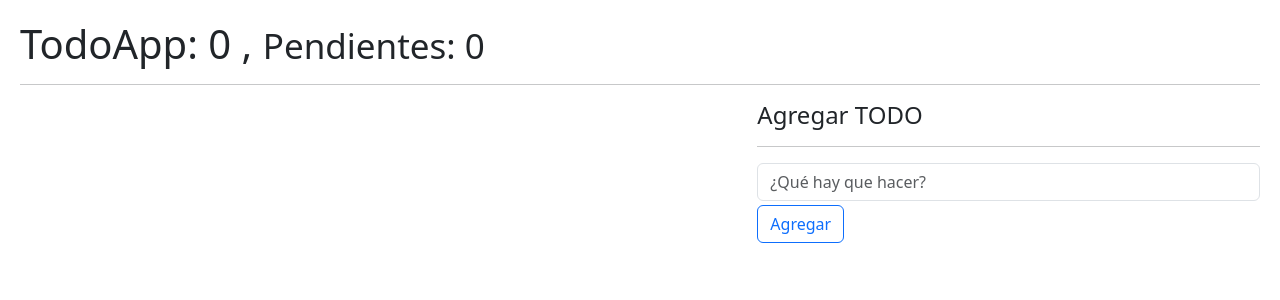
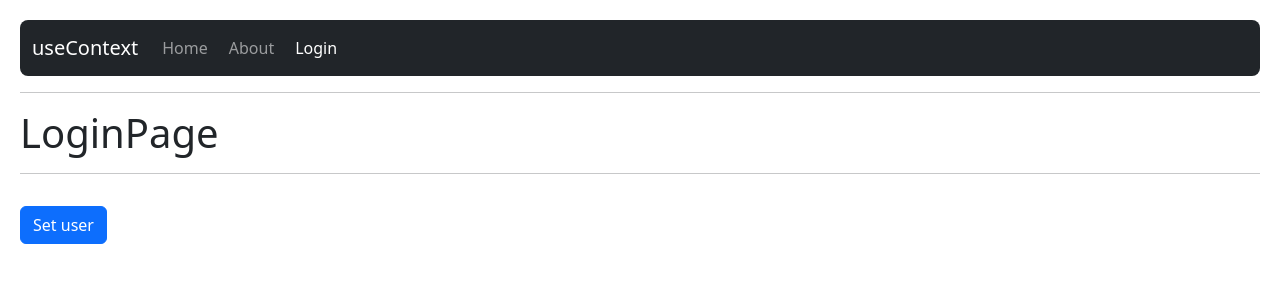
Before and after one commit to Maullin1996/React-hooks, a React (Vite) app: page /login in a window 1280 px wide. Shown: the top 300 px of the page. Built offline with nearby package versions, Linux system fonts and the light colour scheme.

Commit message:
actualizado

```diff
--- a/package.json
+++ b/package.json
@@ -11,7 +11,8 @@
   },
   "dependencies": {
     "react": "^18.2.0",
-    "react-dom": "^18.2.0"
+    "react-dom": "^18.2.0",
+    "react-router-dom": "^6.16.0"
   },
   "devDependencies": {
     "@types/react": "^18.2.15",
--- /dev/null
+++ b/src/09-useContext/AboutPage.jsx
@@ -0,0 +1,10 @@
+export const AboutPage = () => {
+    return (
+    <>
+
+        <h1>AboutPage</h1>
+        <hr/>
+
+    </>
+    )
+}
--- /dev/null
+++ b/src/09-useContext/HomePage.jsx
@@ -0,0 +1,20 @@
+import { useContext } from "react"
+import { UserContext } from "./context/UserContext";
+
+export const HomePage = () => {
+
+    const { user }  = useContext(UserContext);
+
+    return (
+    <>
+
+        <h1>HomePage <small>{ user?.name }</small> </h1>
+        <hr/>
+
+        <pre>
+            { JSON.stringify( user, null, 3 ) }
+        </pre>
+
+    </>
+    )
+}
--- /dev/null
+++ b/src/09-useContext/LoginPage.jsx
@@ -0,0 +1,27 @@
+import { useContext } from "react"
+import { UserContext } from "./context/UserContext";
+
+export const LoginPage = () => {
+
+    const { user, setuser } = useContext( UserContext );
+
+    return (
+    <>
+
+        <h1>LoginPage</h1>
+        <hr/>
+
+        <pre>
+            { JSON.stringify(user, null, 3) }
+        </pre>
+
+        <button
+            className="btn btn-primary"
+            onClick={ () => setuser({id: 123, name: 'Mauro', email: 'elmauro@gmail.com' }) }
+        >
+            Set user
+        </button>
+
+    </>
+    )
+}
--- /dev/null
+++ b/src/09-useContext/MainApp.jsx
@@ -0,0 +1,32 @@
+import { Navigate, Route, Routes, Link } from 'react-router-dom';
+import { UserProvider } from './context/UserProvider';
+import {HomePage} from './HomePage';
+import { AboutPage } from './AboutPage';
+import { LoginPage } from './LoginPage';
+import { Navbar } from './Navbar';
+
+export const MainApp = () => {
+  return (
+    <UserProvider>
+    {/* <h1>MainApp</h1> */}
+    <Navbar/>
+    <hr/>
+
+    <Routes>
+      <Route path="/" element={ <HomePage /> }/>
+      <Route path="login" element={ <LoginPage /> }/>
+      <Route path="about" element={ <AboutPage /> }/>
+
+      {/* <Route path="/*" element={ <LoginPage/> }/> */}
+      <Route path="/*" element={ <Navigate to="/about" /> } />
+
+    </Routes>
+
+    </UserProvider>
+  )
+}
+// Routes es un height alter component el cual va a recibir los componentes
+// hijos los cuales son un arreglo de rutas.
+// si la ruta no existe me lleva al login page       <Route path="/*" element={ <LoginPage/> }/>
+//Segunda metodología y  más recomendada por si la pagina no existe.
+// <Route path="/*" element={ <Navigate to="/about" /> } />
--- /dev/null
+++ b/src/09-useContext/Navbar.jsx
@@ -0,0 +1,30 @@
+import { Link, NavLink } from 'react-router-dom'
+
+export const Navbar = () => {
+    return (
+        <nav className="navbar navbar-expand-lg navbar-dark bg-dark rounded-3">
+            <div className="container-fluid">
+                <Link className="navbar-brand" to="/">useContext</Link>
+                <div className="collapse navbar-collapse" id="navbarNav">
+                <ul className="navbar-nav">
+                    <NavLink
+                        className={ ({ isActive }) => `nav-link ${ isActive ? 'active' : '' }`}
+                        to="/">
+                        Home
+                    </NavLink>
+                    <NavLink
+                        className={ ({ isActive }) => `nav-link ${ isActive ? 'active' : '' }`}
+                        to="/about">
+                        About
+                    </NavLink>
+                    <NavLink
+                        className={ ({ isActive }) => `nav-link ${ isActive ? 'active' : '' }`}
+                        to="/Login">
+                        Login
+                    </NavLink>
+                </ul>
+                </div>
+            </div>
+        </nav>
+    )
+}
--- /dev/null
+++ b/src/09-useContext/context/UserContext.jsx
@@ -0,0 +1,6 @@
+//Un contexts es un Heigther alter component.
+import { createContext } from 'react';
+
+export const UserContext = createContext();
+//en el createContext() se puede establecer los valores
+//iniciales pero lo normal es dejarlo vacio o null
--- /dev/null
+++ b/src/09-useContext/context/UserProvider.jsx
@@ -0,0 +1,22 @@
+import { useState } from "react"
+import { UserContext } from "./UserContext"
+
+// const user ={
+//     id: 123,
+//     name: 'Mauricio Llanos',
+//     email: 'llanosmauricio10@gmail.com',
+// }
+
+export const UserProvider = ({ children }) => {
+
+    const [user, setuser] = useState();
+
+    return (
+        <UserContext.Provider value={{ user, setuser }}>
+            {children }
+        </UserContext.Provider>
+    )
+}
+/*Usualmente los height alter components a aparte de las properties
+que usualmente se mandan, tambien se reciben los hijos
+que el componente va a tener (no es obligatorio)*/
--- a/src/index.css
+++ b/src/index.css
@@ -5,3 +5,7 @@ body {
 button {
     margin-right: 10px;
 }
+
+a{
+    margin-right: 5px;
+}
--- a/src/main.jsx
+++ b/src/main.jsx
@@ -1,7 +1,9 @@
 import React from 'react';
 import ReactDOM from 'react-dom/client';
 import './index.css';
-import { TodoApp } from './08-useRducer/TodoApp';
+import {BrowserRouter} from "react-router-dom";
+import { MainApp } from './09-useContext/MainApp';
+//import { TodoApp } from './08-useRducer/TodoApp';
 // import { Padre } from './07-tarea-memo/Padre';
 //import { CallbackHook } from './06-memos/callbackHook';
 //import { MemoHook } from './06-memos/MemoHook';
@@ -18,7 +20,9 @@ import { TodoApp } from './08-useRducer/TodoApp';
 
 
 ReactDOM.createRoot(document.getElementById('root')).render(
-  //<React.StrictMode>
-    < TodoApp />
-  //</React.StrictMode>,
+  <BrowserRouter>
+  {/* //<React.StrictMode> */}
+    < MainApp />
+  {/* //</React.StrictMode> */}
+  </BrowserRouter>
 )
```
Also changed, not shown: 1 other file (tests, documents, lock files or other folders).
